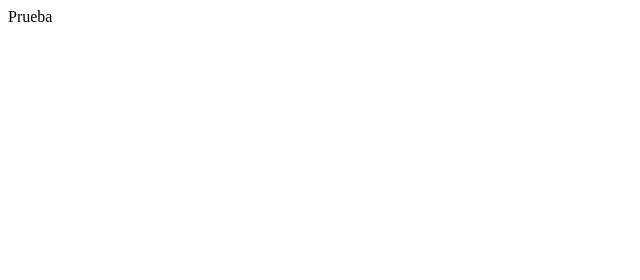
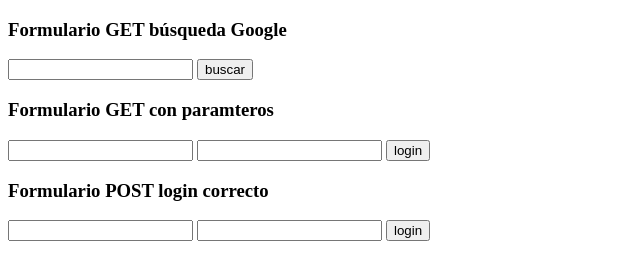
Before and after one commit to ximena-alvarenga/prueba, a plain HTML site: page proyecto/index.html in a window 1280 px wide. Shown: the whole page, without its empty margins (0-640 px from the left). Drawn offline with Linux system fonts and the light colour scheme.

Commit message:
formulario post login

```diff
--- a/proyecto/index.html
+++ b/proyecto/index.html
@@ -6,6 +6,30 @@
     </head>
 
     <body>
-        Prueba
+        <div>
+            <h3>Formulario GET búsqueda Google</h3>
+            <form method="GET" action= "https://www.google.com/search">
+                <input type= "text" name="q"/>
+                <input type= "submit" name="buscar" value="buscar"/>
+            </form>
+        </div>
+        <div>
+            <h3>Formulario GET con paramteros</h3>
+            <form method="POST" action="#">
+                <input type="text" name="usuario"/>
+                <input type="password" name="password"/>
+                <input type="submit" name="login" value="login"/>
+            </form>
+        </div>
+
+        <div>
+            <h3>Formulario POST login correcto</h3>
+            <form method="POST" action="https://www.hashemian.com/tools/form-post-tester.php">
+                <input type="text" name="usuario"/>
+                <input type="password" name="password"/>
+                <input type="submit" name="login" value="login"/>
+            </form>
+        </div>
+
     </body>
 </html>
```
